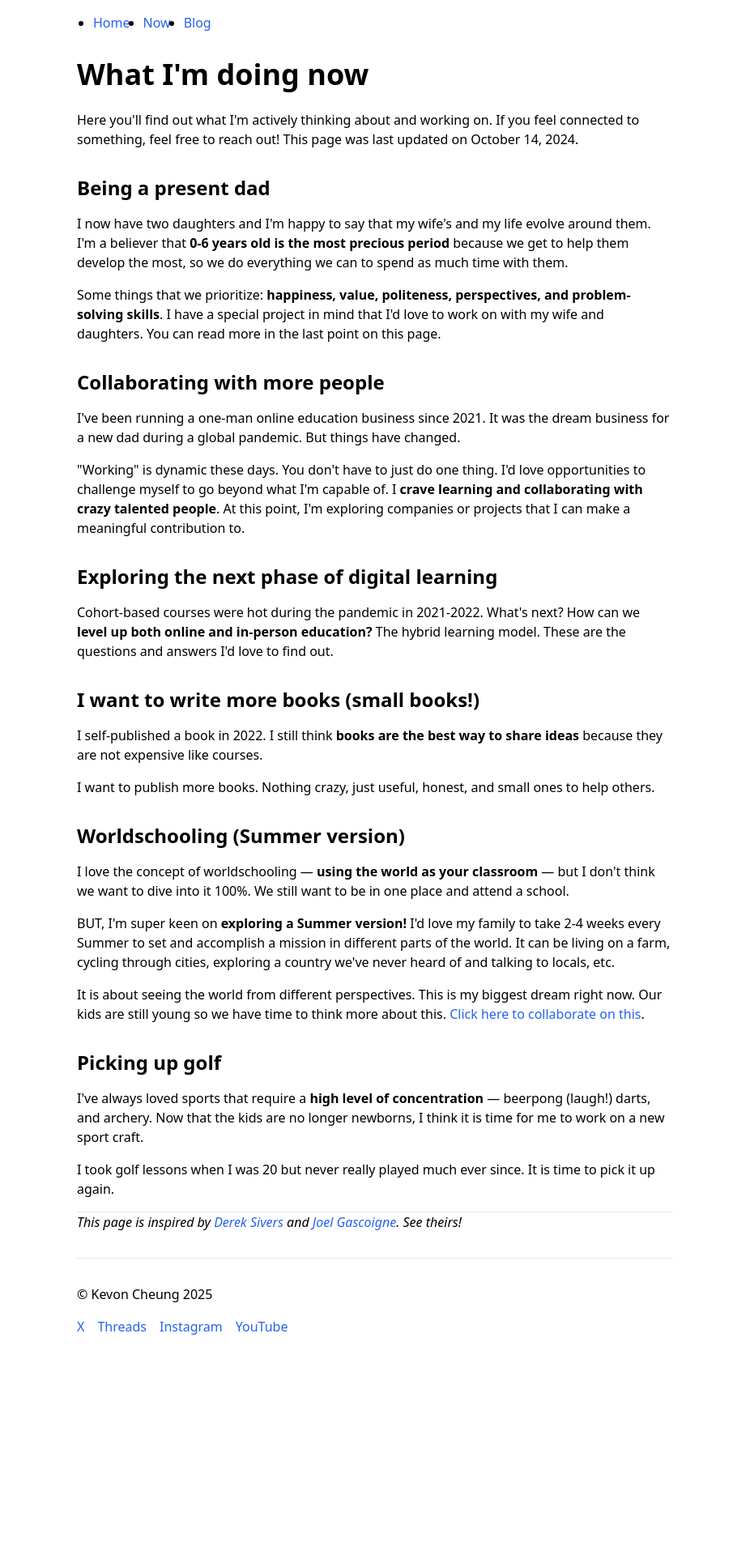
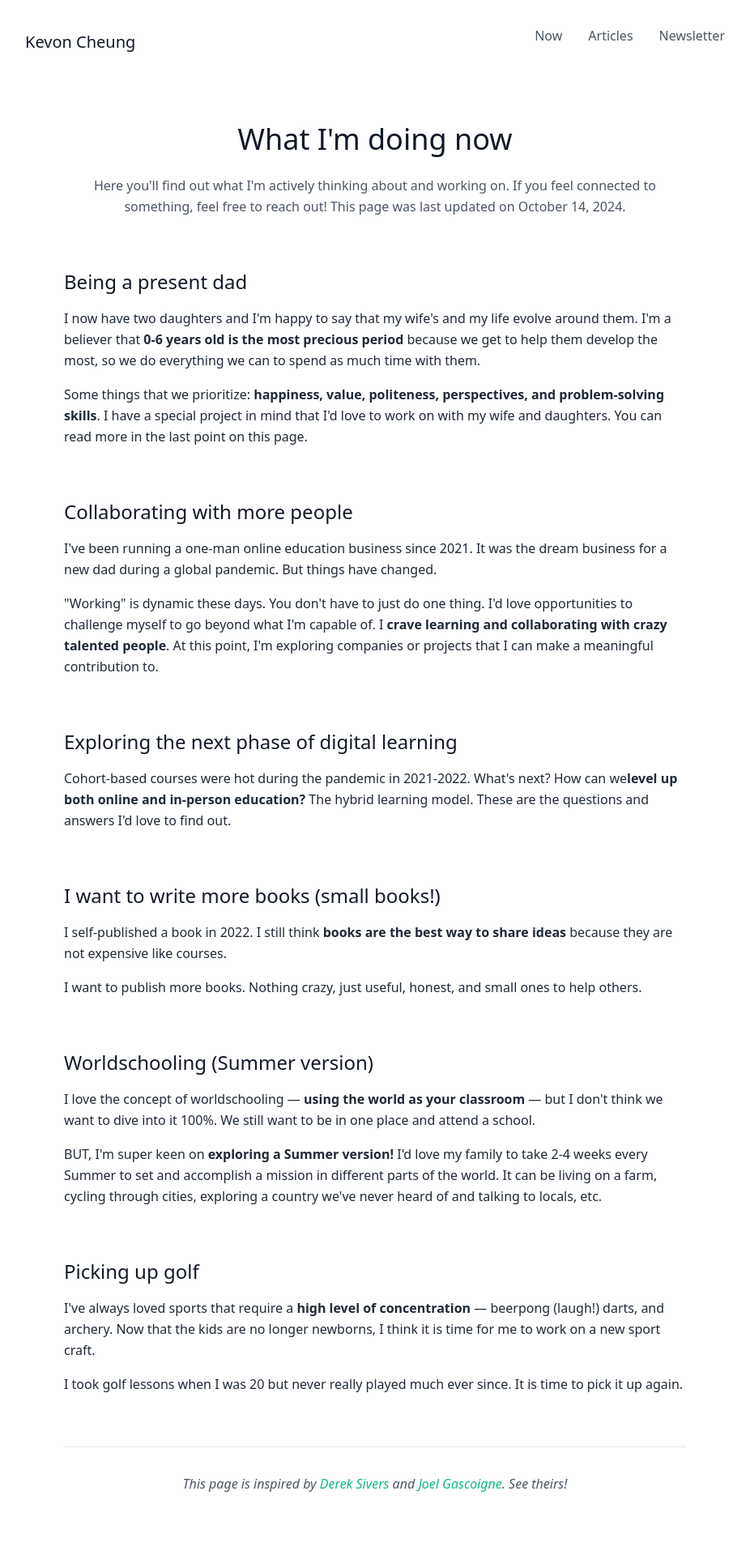
Before and after one commit to kevonc/kevoncheung.com, a Next.js app: page /now in a window 1280 px wide. Shown: the top 1920 px of the page at 81% size, without its empty margins (177-1103 px from the left). Before the commit the page ends 1682 px from the top, so only its background shows below. Built offline with nearby package versions, Linux system fonts and the light colour scheme.

Commit message:
updated styles

```diff
--- a/components/Layout.js
+++ b/components/Layout.js
@@ -2,22 +2,37 @@ import Link from 'next/link'
 
 export default function Layout({ children }) {
   return (
-    <div className="container mx-auto px-4 max-w-3xl">
-      <nav className="py-4">
-        <ul className="flex space-x-4">
-          <li><Link href="/">Home</Link></li>
-          <li><Link href="/now">Now</Link></li>
-          <li><Link href="/blog">Blog</Link></li>
-        </ul>
-      </nav>
-      <main>{children}</main>
-      <footer className="py-8 mt-8 border-t">
-        <p>© Kevon Cheung {new Date().getFullYear()}</p>
-        <div className="flex space-x-4 mt-4">
-          <a href="https://twitter.com/MadeByKevon">X</a>
-          <a href="https://threads.net/@kevoncheung">Threads</a>
-          <a href="https://instagram.com/kevoncheung">Instagram</a>
-          <a href="https://youtube.com/@MadeByKevon">YouTube</a>
+    <div className="min-h-screen">
+      <header className="py-8 mb-12">
+        <div className="container mx-auto px-4 max-w-4xl">
+          <div className="flex items-center justify-between">
+            <Link href="/" className="text-xl text-gray-900 no-underline">
+              Kevon Cheung
+            </Link>
+            <nav>
+              <ul className="flex items-center space-x-8">
+                <li><Link href="/now" className="nav-link">Now</Link></li>
+                <li><Link href="/blog" className="nav-link">Articles</Link></li>
+                <li><Link href="https://newsletter.kevoncheung.com" className="nav-link">Newsletter</Link></li>
+              </ul>
+            </nav>
+          </div>
+        </div>
+      </header>
+
+      <main className="container mx-auto px-4 max-w-4xl pb-16">
+        {children}
+      </main>
+
+      <footer className="py-8 mt-16 border-t">
+        <div className="container mx-auto px-4 max-w-4xl">
+          <p className="text-gray-600">© {new Date().getFullYear()} Kevon Cheung</p>
+          <div className="flex space-x-6 mt-4">
+            <a href="https://twitter.com/MadeByKevon" className="nav-link">X</a>
+            <a href="https://threads.net/@kevoncheung" className="nav-link">Threads</a>
+            <a href="https://instagram.com/kevoncheung" className="nav-link">Instagram</a>
+            <a href="https://youtube.com/@MadeByKevon" className="nav-link">YouTube</a>
+          </div>
         </div>
       </footer>
     </div>
--- a/pages/blog/index.js
+++ b/pages/blog/index.js
@@ -4,25 +4,47 @@ import matter from 'gray-matter'
 import Link from 'next/link'
 import Layout from '../../components/Layout'
 
-export default function Blog({ posts }) {
+export default function Blog({ posts, categories }) {
   return (
     <Layout>
-      <h1>Blog</h1>
-      <div className="space-y-8">
+      <div className="mb-16">
+        <h1>Articles</h1>
+        <div className="flex flex-wrap gap-2 mb-8">
+          {categories.map((category) => (
+            <Link
+              key={category.slug}
+              href={`/blog/category/${category.slug}`}
+              className="tag hover:bg-gray-200"
+            >
+              {category.title.toLowerCase()}
+            </Link>
+          ))}
+        </div>
+      </div>
+
+      <div className="space-y-12">
         {posts.map((post) => (
-          <article key={post.slug} className="border-b pb-8">
-            <Link href={`/blog/${post.slug}`} className="no-underline">
-              <h2 className="hover:text-blue-600 transition-colors">{post.frontmatter.title}</h2>
+          <article key={post.slug} className="group">
+            <Link href={`/blog/${post.slug}`} className="block no-underline">
+              <h2 className="text-2xl text-gray-900 group-hover:text-blue-600 mb-2">
+                {post.frontmatter.title}
+              </h2>
+              <div className="flex gap-4 text-gray-600 text-sm mb-3">
+                <time>{new Date(post.frontmatter.date).toLocaleDateString('en-US', {
+                  year: 'numeric',
+                  month: 'long',
+                  day: 'numeric'
+                })}</time>
+                {post.frontmatter.category && (
+                  <span className="tag">{post.frontmatter.category.toLowerCase()}</span>
+                )}
+              </div>
+              {post.frontmatter.meta_description && (
+                <p className="text-gray-600 leading-relaxed">
+                  {post.frontmatter.meta_description}
+                </p>
+              )}
             </Link>
-            <div className="flex gap-4 text-gray-600 text-sm mb-2">
-              <time>{post.frontmatter.date}</time>
-              {post.frontmatter.category && (
-                <span className="bg-gray-100 px-2 py-1 rounded">{post.frontmatter.category}</span>
-              )}
-            </div>
-            {post.frontmatter.meta_description && (
-              <p className="text-gray-700">{post.frontmatter.meta_description}</p>
-            )}
           </article>
         ))}
       </div>
@@ -31,6 +53,12 @@ export default function Blog({ posts }) {
 }
 
 export async function getStaticProps() {
+  // Get categories
+  const categoriesFile = fs.readFileSync(path.join('content', 'essays', '_categories.md'), 'utf-8')
+  const { data: categoriesData } = matter(categoriesFile)
+  const categories = categoriesData.categories || []
+
+  // Get posts
   const files = fs.readdirSync(path.join('content', 'essays'))
 
   const posts = files
@@ -60,7 +88,8 @@ export async function getStaticProps() {
 
   return {
     props: {
-      posts
+      posts,
+      categories
     }
   }
 }
--- a/pages/index.js
+++ b/pages/index.js
@@ -1,26 +1,48 @@
-import fs from 'fs'
-import path from 'path'
-import matter from 'gray-matter'
-import { marked } from 'marked'
 import Layout from '../components/Layout'
+import Link from 'next/link'
 
-export default function Home({ content, frontmatter }) {
+export default function Home() {
   return (
     <Layout>
-      <div dangerouslySetInnerHTML={{ __html: content }} />
+      <div className="flex flex-col md:flex-row items-start justify-between gap-12">
+        <div className="flex-1 space-y-6">
+          <h1 className="text-gray-900">Hey! I'm Kevon 👋</h1>
+          <p className="text-xl text-gray-600">Welcome to my personal site.</p>
+
+          <p className="text-gray-800">
+            I enjoy exploring new ideas around business, education, marketing and knowledge sharing.
+            When I realized everyone has the power to share what they know, I started{' '}
+            <a href="https://smallschool.io" className="text-emerald-500 hover:text-emerald-600">
+              Small School
+            </a>.
+          </p>
+
+          <p className="text-gray-800">
+            I now live in Hong Kong with my wife and two daughters. I like to run, write,
+            and do silly things with my girls.
+          </p>
+
+          <p className="text-gray-800">
+            Here you'll find my writing and projects. I try my best to show you what I'm learning.
+            Follow me so we can be friends:
+          </p>
+
+          <div className="flex gap-6">
+            <a href="https://twitter.com/MadeByKevon" className="text-emerald-500 hover:text-emerald-600">X</a>
+            <a href="https://threads.net/@kevoncheung" className="text-emerald-500 hover:text-emerald-600">Threads</a>
+            <a href="https://instagram.com/kevoncheung" className="text-emerald-500 hover:text-emerald-600">Instagram</a>
+            <a href="https://youtube.com/@MadeByKevon" className="text-emerald-500 hover:text-emerald-600">YouTube</a>
+          </div>
+        </div>
+
+        <div className="w-full md:w-[400px] rounded-2xl overflow-hidden">
+          <img
+            src="/images/kevon.png"
+            alt="Kevon Cheung"
+            className="w-full h-full object-cover"
+          />
+        </div>
+      </div>
     </Layout>
   )
 }
-
-export async function getStaticProps() {
-  const markdownWithMeta = fs.readFileSync(path.join('content', 'home.md'), 'utf-8')
-  const { data: frontmatter, content } = matter(markdownWithMeta)
-  const htmlContent = marked(content)
-
-  return {
-    props: {
-      frontmatter,
-      content: htmlContent,
-    },
-  }
-}
--- a/pages/now.js
+++ b/pages/now.js
@@ -1,26 +1,101 @@
-import fs from 'fs'
-import path from 'path'
-import matter from 'gray-matter'
-import { marked } from 'marked'
 import Layout from '../components/Layout'
 
-export default function Now({ content, frontmatter }) {
+export default function Now() {
   return (
     <Layout>
-      <div dangerouslySetInnerHTML={{ __html: content }} />
+      <div className="max-w-3xl mx-auto text-center">
+        <h1 className="text-gray-900">What I'm doing now</h1>
+
+        <p className="text-gray-600 mb-16">
+          Here you'll find out what I'm actively thinking about and working on. If you feel
+          connected to something, feel free to reach out! This page was last updated on October 14, 2024.
+        </p>
+
+        <div className="space-y-16 text-left">
+          <section>
+            <h2 className="text-gray-900">Being a present dad</h2>
+            <p className="text-gray-800">
+              I now have two daughters and I'm happy to say that my wife's and my life evolve around them.
+              I'm a believer that <strong>0-6 years old is the most precious period</strong> because we get
+              to help them develop the most, so we do everything we can to spend as much time with them.
+            </p>
+
+            <p className="text-gray-800">
+              Some things that we prioritize: <strong>happiness, value, politeness, perspectives, and
+              problem-solving skills</strong>. I have a special project in mind that I'd love to work on
+              with my wife and daughters. You can read more in the last point on this page.
+            </p>
+          </section>
+
+          <section>
+            <h2 className="text-gray-900">Collaborating with more people</h2>
+            <p className="text-gray-800">
+              I've been running a one-man online education business since 2021. It was the dream business
+              for a new dad during a global pandemic. But things have changed.
+            </p>
+
+            <p className="text-gray-800">
+              "Working" is dynamic these days. You don't have to just do one thing. I'd love opportunities
+              to challenge myself to go beyond what I'm capable of. I <strong>crave learning and collaborating
+              with crazy talented people</strong>. At this point, I'm exploring companies or projects that I
+              can make a meaningful contribution to.
+            </p>
+          </section>
+
+          <section>
+            <h2 className="text-gray-900">Exploring the next phase of digital learning</h2>
+            <p className="text-gray-800">
+              Cohort-based courses were hot during the pandemic in 2021-2022. What's next? How can we
+              <strong>level up both online and in-person education?</strong> The hybrid learning model.
+              These are the questions and answers I'd love to find out.
+            </p>
+          </section>
+
+          <section>
+            <h2 className="text-gray-900">I want to write more books (small books!)</h2>
+            <p className="text-gray-800">
+              I self-published a book in 2022. I still think <strong>books are the best way to share ideas</strong> because
+              they are not expensive like courses.
+            </p>
+
+            <p className="text-gray-800">
+              I want to publish more books. Nothing crazy, just useful, honest, and small ones to help others.
+            </p>
+          </section>
+
+          <section>
+            <h2 className="text-gray-900">Worldschooling (Summer version)</h2>
+            <p className="text-gray-800">
+              I love the concept of worldschooling — <strong>using the world as your classroom</strong> — but I don't
+              think we want to dive into it 100%. We still want to be in one place and attend a school.
+            </p>
+
+            <p className="text-gray-800">
+              BUT, I'm super keen on <strong>exploring a Summer version!</strong> I'd love my family to take 2-4 weeks
+              every Summer to set and accomplish a mission in different parts of the world. It can be living on a farm,
+              cycling through cities, exploring a country we've never heard of and talking to locals, etc.
+            </p>
+          </section>
+
+          <section>
+            <h2 className="text-gray-900">Picking up golf</h2>
+            <p className="text-gray-800">
+              I've always loved sports that require a <strong>high level of concentration</strong> — beerpong (laugh!)
+              darts, and archery. Now that the kids are no longer newborns, I think it is time for me to work on a
+              new sport craft.
+            </p>
+
+            <p className="text-gray-800">
+              I took golf lessons when I was 20 but never really played much ever since. It is time to pick it up again.
+            </p>
+          </section>
+        </div>
+
+        <p className="text-gray-600 mt-16 pt-8 border-t">
+          <em>This page is inspired by <a href="https://sive.rs/now">Derek Sivers</a> and{' '}
+          <a href="https://joelgascoigne.com/now">Joel Gascoigne</a>. See theirs!</em>
+        </p>
+      </div>
     </Layout>
   )
 }
-
-export async function getStaticProps() {
-  const markdownWithMeta = fs.readFileSync(path.join('content', 'now.md'), 'utf-8')
-  const { data: frontmatter, content } = matter(markdownWithMeta)
-  const htmlContent = marked(content)
-
-  return {
-    props: {
-      frontmatter,
-      content: htmlContent,
-    },
-  }
-}
--- a/styles/globals.css
+++ b/styles/globals.css
@@ -3,37 +3,55 @@
 @tailwind utilities;
 
 @layer base {
+  body {
+    @apply text-gray-800 bg-white;
+  }
+
   h1 {
-    @apply text-4xl font-bold mb-6;
+    @apply text-4xl font-normal mb-6 text-gray-900;
   }
+
   h2 {
-    @apply text-2xl font-bold mt-8 mb-4;
+    @apply text-2xl font-normal mt-12 mb-4 text-gray-900;
   }
+
   h3 {
-    @apply text-xl font-bold mt-6 mb-3;
+    @apply text-xl font-normal mt-8 mb-3 text-gray-900;
   }
+
   p {
-    @apply mb-4;
+    @apply mb-4 leading-relaxed;
   }
+
   a {
-    @apply text-blue-600 hover:text-blue-800;
+    @apply text-emerald-500 hover:text-emerald-600 no-underline;
   }
+
   ul {
-    @apply list-disc pl-5 mb-4;
-  }
-  strong {
-    @apply font-bold;
+    @apply list-none p-0 mb-4;
   }
 }
 
 @layer components {
+  .nav-link {
+    @apply text-gray-600 hover:text-gray-900 no-underline;
+  }
+
+  .tag {
+    @apply inline-block px-3 py-1 rounded-full text-sm bg-gray-100 text-gray-600 mr-2 mb-2;
+  }
+
+  .prose {
+    @apply max-w-none;
+  }
+
   .prose img {
-    @apply w-full h-auto rounded-lg;
+    @apply w-full h-auto rounded-lg my-8;
     max-height: 600px;
     object-fit: cover;
   }
 
-  .prose .image-container {
-    @apply my-8 w-full;
+  .prose ul {
+    @apply list-none p-0;
   }
 }
```
Also changed, not shown: pages/blog/[slug].js (+28 -21 lines).
